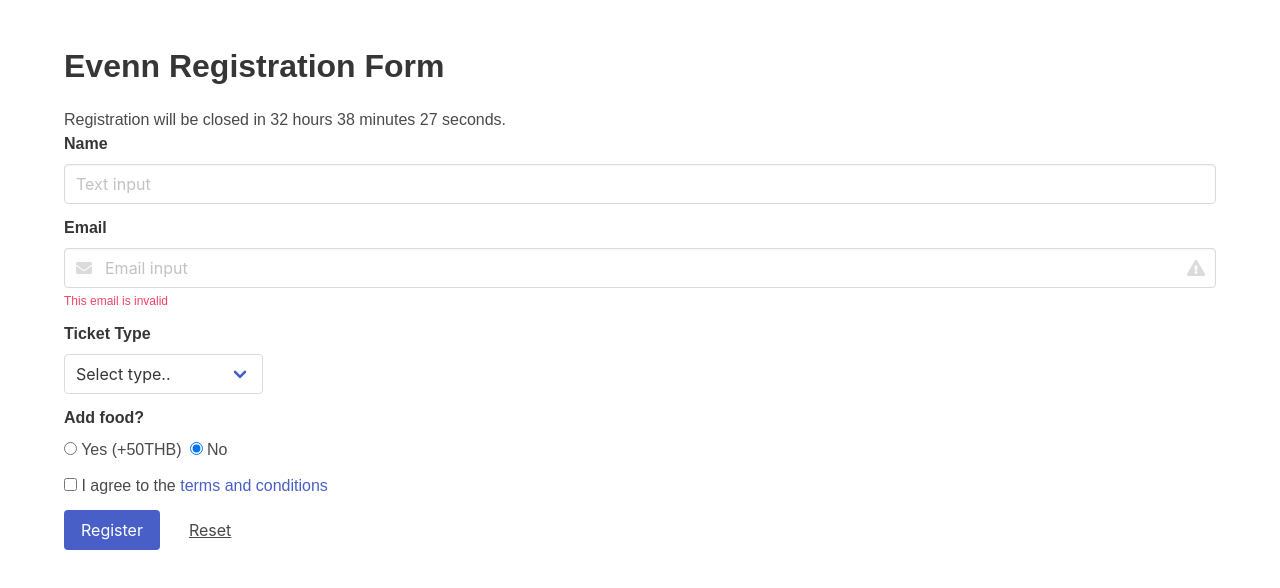
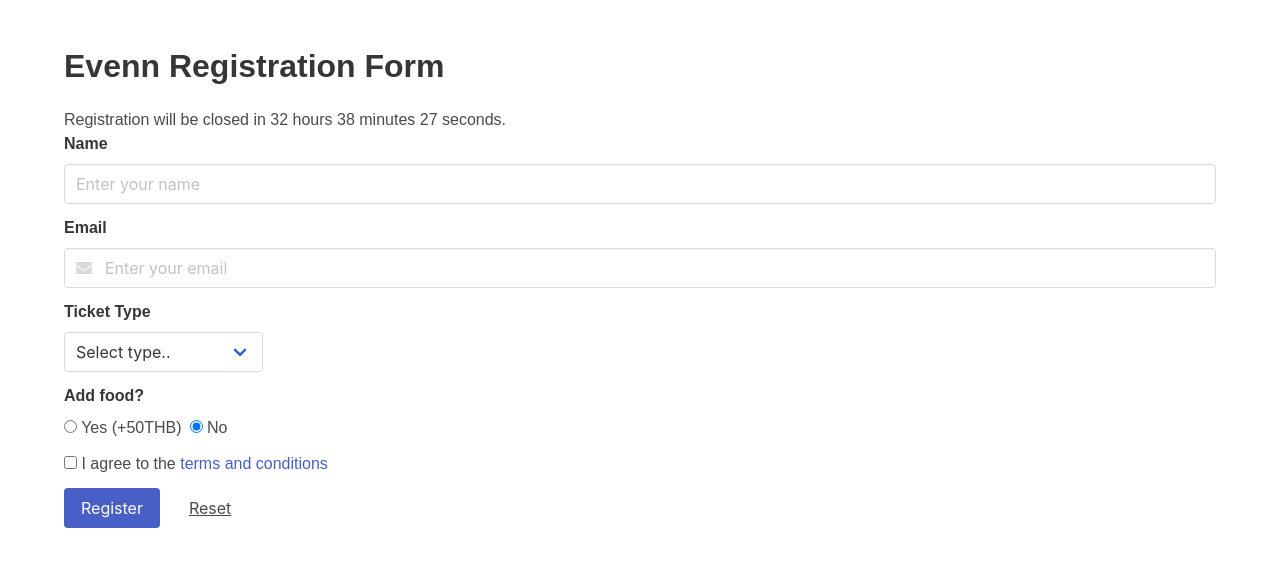
Before and after one commit to iNont/react-workshop1-evenn, a React (Create React App) app: page / in a window 1280 px wide. Shown: the top 588 px of the page. Built offline with nearby package versions, Linux system fonts and the light colour scheme.

Commit message:
Add Input component

```diff
--- a/src/App.js
+++ b/src/App.js
@@ -2,7 +2,7 @@ import React, { Component } from 'react';
 import { connect } from 'react-redux';
 import Moment from 'moment';
 import './App.css';
-
+import Input from './components/Input.js';
 import { setField, resetForm } from './redux.js';
 
 const CLOSE_TIME = Moment('2018-04-01 12:00');
@@ -49,30 +49,12 @@ class App extends Component {
         <div className="container">
           <h1 className="title">Evenn Registration Form</h1>
           <p>{`Registration will be closed in ${countdown}.`}</p>
-          <div className="field">
-            <label className="label">Name</label>
-            <div className="control">
-              <input className="input" type="text" placeholder="Text input"
-                value={this.props.name}
-                onChange={this.onChange.bind(this, "name")} />
-            </div>
-          </div>
 
-          <div className="field">
-            <label className="label">Email</label>
-            <div className="control has-icons-left has-icons-right">
-              <input className="input" type="email" placeholder="Email input"
-              value={this.props.email}
-                onChange={this.onChange.bind(this, "email")} />
-              <span className="icon is-small is-left">
-                <i className="fas fa-envelope"></i>
-              </span>
-              <span className="icon is-small is-right">
-                <i className="fas fa-exclamation-triangle"></i>
-              </span>
-            </div>
-            <p className="help is-danger">This email is invalid</p>
-          </div>
+          <Input label="Name" placeholder="Enter your name" value={this.props.name}
+            onChange={this.onChange.bind(this, "name")} />
+
+          <Input label="Email" type="email" placeholder="Enter your email" value={this.props.email} icon="envelope"
+            onChange={this.onChange.bind(this, "email")} />
 
           <div className="field">
             <label className="label">Ticket Type</label>
--- /dev/null
+++ b/src/components/Input.js
@@ -0,0 +1,19 @@
+import React from 'react';
+
+export default ({label, value, type = "text", placeholder, onChange, error, icon}) => (
+  <div className="field">
+    <label className="label">{label}</label>
+    <div className={`control${icon ? " has-icons-left" : ""}${error ? " has-icons-right" : ""}`}>
+      <input className={"input"+(error ? " is-danger" : "")} type={type} placeholder={placeholder}
+        value={value}
+        onChange={onChange} />
+      { icon && <span className="icon is-small is-left">
+        <i className={`fas fa-${icon}`}></i>
+      </span> }
+      { error && <span className="icon is-small is-right">
+        <i className="fas fa-exclamation-triangle"></i>
+      </span>}
+    </div>
+    { error && <p className="help is-danger">{error}</p> }
+  </div>
+)
```
